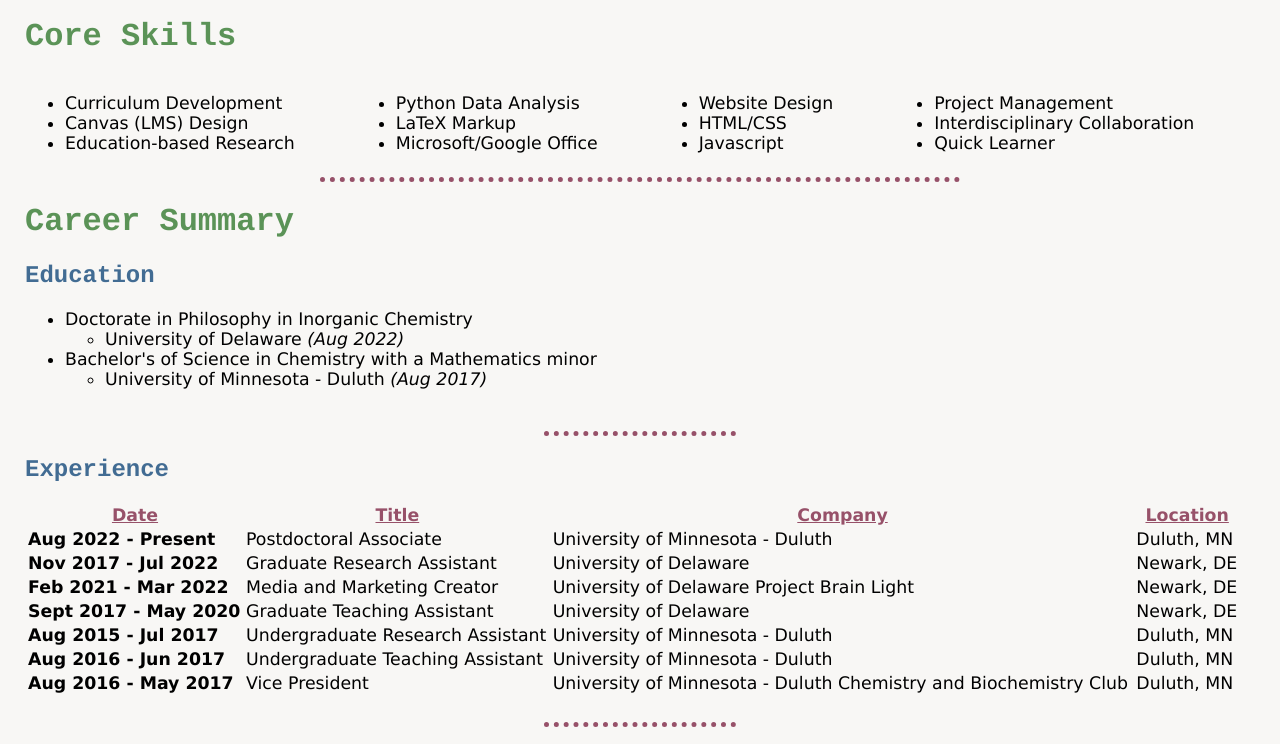
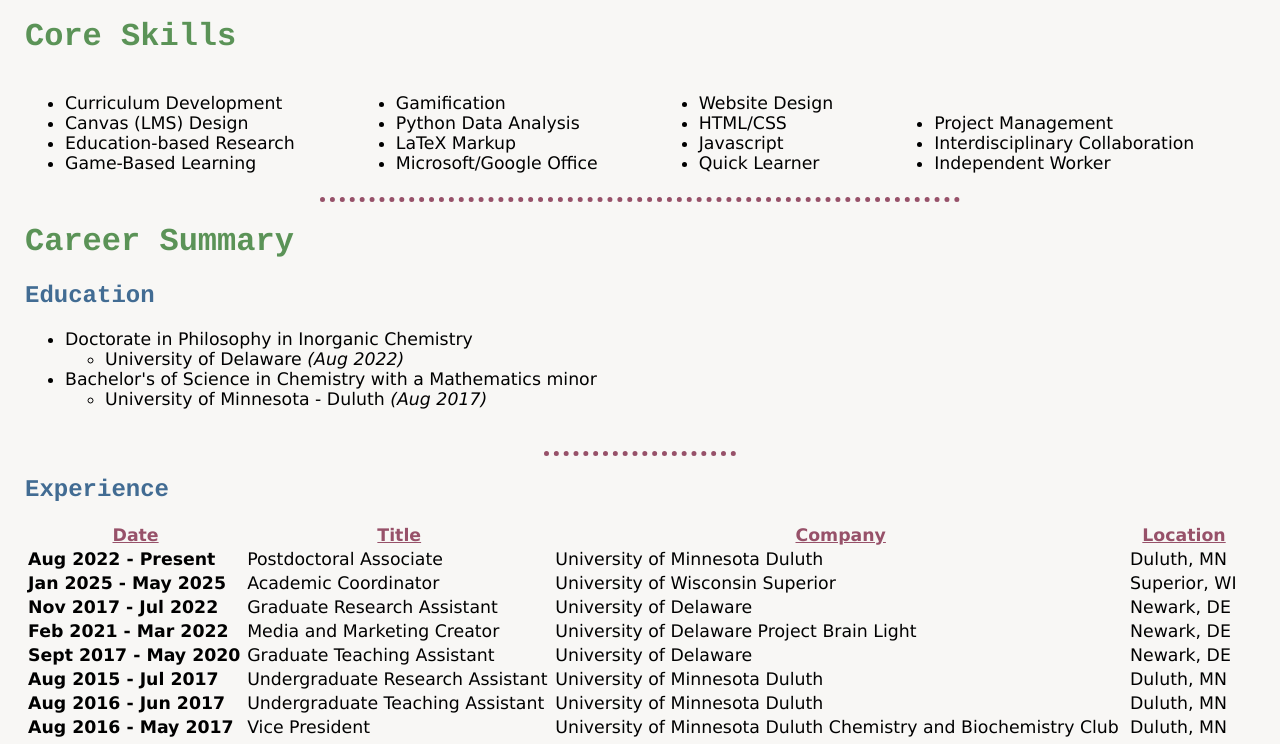
Before and after one commit to james-winters/my-site, a plain HTML site: page about.html in a window 1280 px wide. Shown: the part 426-1170 px from the top of the page. Drawn offline with Linux system fonts and the light colour scheme.

Commit message:
Update about.html

```diff
--- a/about.html
+++ b/about.html
@@ -32,7 +32,7 @@
     Proficient in coordinating multiple projects simultaneously as well as managing the personnel on said projects. Created a General Chemistry laboratory course curriculum,
      while developing a research plan to assess the effectiveness of the course to increase students’ laboratory skills. Co-created a gamified General Chemistry II lecture for
       STEM Nonmajors which utilizes hybrid specifications-based/ experience points grading scheme for a leveling up system. The course is fantasy themed and includes
-       5 digital escape rooms as exam review activities.</p>
+       5 digital escape rooms as exam review activities, which I created.</p>
 </div>
 
 <hr style="clear:both;">
@@ -43,10 +43,12 @@
     <li>Curriculum Development</li>
     <li>Canvas (LMS) Design</li>
     <li>Education-based Research</li>
+    <li>Game-Based Learning</li>
   </ul>
 </div>
 <div class="skills">
   <ul>
+    <li>Gamification</li>
     <li>Python Data Analysis</li>
     <li>LaTeX Markup</li>
     <li>Microsoft/Google Office</li>
@@ -57,13 +59,14 @@
     <li>Website Design</li>
     <li>HTML/CSS</li>
     <li>Javascript</li>
+    <li>Quick Learner</li>
   </ul>
 </div>
 <div class="skills">
   <ul>
     <li>Project Management</li>
     <li>Interdisciplinary Collaboration</li>
-    <li>Quick Learner</li>
+    <li>Independent Worker</li>
   </ul>
 </div>
 
@@ -94,8 +97,14 @@
   <tr>
     <td><b>Aug 2022 - Present</b></td>
     <td>Postdoctoral Associate</td>
-    <td>University of Minnesota - Duluth</td>
+    <td>University of Minnesota Duluth</td>
     <td>Duluth, MN</td>
+  </tr>
+  <tr>
+    <td><b>Jan 2025 - May 2025</b></td>
+    <td>Academic Coordinator</td>
+    <td>University of Wisconsin Superior</td>
+    <td>Superior, WI</td>
   </tr>
   <tr>
     <td><b>Nov 2017 - Jul 2022</b></td>
@@ -118,19 +127,19 @@
   <tr>
     <td><b>Aug 2015 - Jul 2017</b></td>
     <td>Undergraduate Research Assistant</td>
-    <td>University of Minnesota - Duluth</td>
+    <td>University of Minnesota Duluth</td>
     <td>Duluth, MN</td>
   </tr>
     <tr>
     <td><b>Aug 2016 - Jun 2017</b></td>
     <td>Undergraduate Teaching Assistant</td>
-    <td>University of Minnesota - Duluth</td>
+    <td>University of Minnesota Duluth</td>
     <td>Duluth, MN</td>
   </tr>
   <tr>
     <td><b>Aug 2016 - May 2017</b></td>
     <td>Vice President</td>
-    <td>University of Minnesota - Duluth Chemistry and Biochemistry Club</td>
+    <td>University of Minnesota Duluth Chemistry and Biochemistry Club</td>
     <td>Duluth, MN</td>
   </tr>
 </table>
@@ -272,8 +281,9 @@
 <h3>Chemistry Education</h3>
 <ul>
   <li class="xspace">
-    Publication accepted, in revisions: <b>Doble, J.</b>; Grabau, E.; Henry, K.; Rosenberg, R.; Tomasko, C.; Wainman, J.W.
-    Visualizing Le Châtelier's Principle Through Lead-EDTA Complexometric Titrations. <i>J. Chem. Educ.</i> <b>2024</b>.
+    <b>Doble, J.</b>; Grabau, E.; Henry, K.; Rosenberg, R.; Tomasko, C.; Wainman, J.W.
+    Visualizing Le Châtelier's Principle Through Lead-EDTA Complexometric Titrations. <i>J. Chem. Educ.</i> <b>2024</b>. <a href="https://doi.org/10.1021/acs.jchemed.4c00469">
+      https://doi.org/10.1021/acs.jchemed.4c00469.</a>
   </li>
   <li class="xspace">
     <b>Doble, J.</b>; Karshbaum, M.; Wolf, E.; Singsaas, E.; Wainman, J.W. Visible Local Stakeholders in a Natural Resources Course-Based Undergraduate Research Experience in General Chemistry II Laboratory.
```
